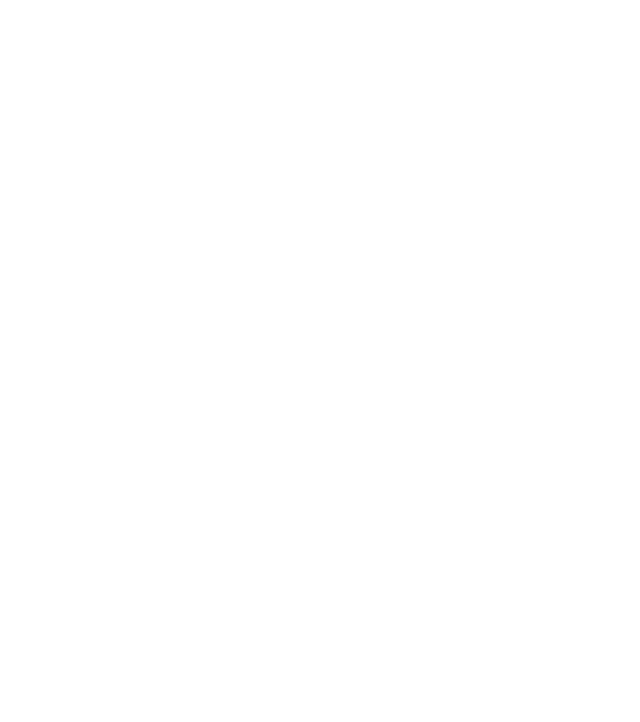
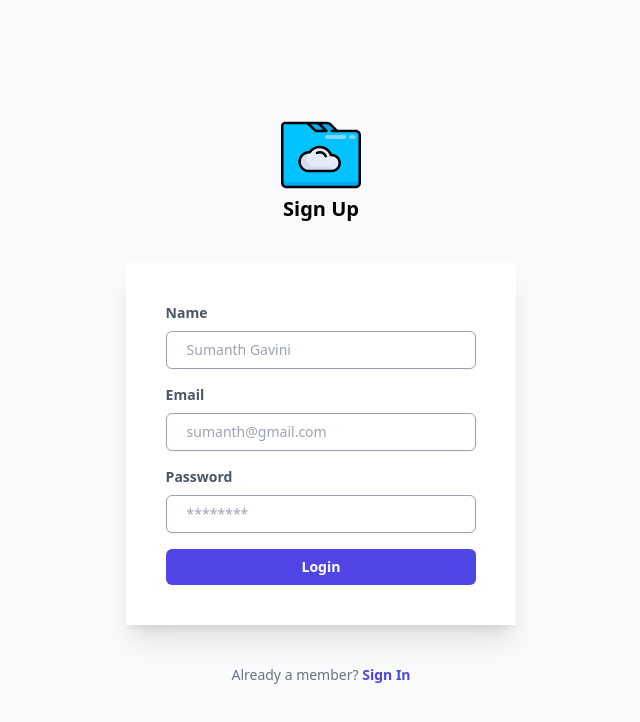
Before and after one commit to GaviniSumanth/Drive, a Nuxt app: page /signup in a window 1280 px wide. Before the commit this address had no page. Shown: the top 722 px of the page, without its empty margins (319-959 px from the left). Built offline with nearby package versions, Linux system fonts and the light colour scheme.

Commit message:
feat: signin and signup pages
Add signin and signup pages with basic styling and no functionality.
Add incomplete validation for the signin page.

```diff
--- /dev/null
+++ b/components/Logo.vue
@@ -0,0 +1,29 @@
+<template>
+  <svg xmlns="http://www.w3.org/2000/svg" viewBox="0 0 512 512" style="enable-background:new 0 0 512 512"
+    xml:space="preserve">
+    <path style="fill:#00aaf0"
+      d="m358.614 102.079-41.288-41.288a34.207 34.207 0 0 0-24.186-10.019H153.386v51.307h205.228z" />
+    <path style="fill:#00c3ff"
+      d="M232.421 102.079a25.657 25.657 0 0 1-18.14-7.513l-33.775-33.775a34.207 34.207 0 0 0-24.186-10.019H25.119c-9.446 0-17.102 7.656-17.102 17.102v367.699c0 14.168 11.485 25.653 25.653 25.653h444.66c14.168 0 25.653-11.485 25.653-25.653v-307.84c0-14.168-11.485-25.653-25.653-25.653H232.421z" />
+    <path style="fill:#00aaf0"
+      d="M478.33 427.023H33.67c-14.168 0-25.653-11.485-25.653-25.653v34.205c0 14.168 11.485 25.653 25.653 25.653h444.66c14.168 0 25.653-11.485 25.653-25.653V401.37c0 14.168-11.485 25.653-25.653 25.653z" />
+    <path style="fill:#7dd7ff"
+      d="M448.401 153.386h17.102c7.084 0 12.827-5.743 12.827-12.827s-5.743-12.827-12.827-12.827h-17.102c-7.084 0-12.827 5.743-12.827 12.827s5.743 12.827 12.827 12.827zM294.48 153.386h111.165c7.084 0 12.827-5.743 12.827-12.827s-5.743-12.827-12.827-12.827H294.48c-7.084 0-12.827 5.743-12.827 12.827s5.744 12.827 12.827 12.827z" />
+    <path style="fill:#e4eaf8"
+      d="M324.409 256c-1.483 0-2.941.098-4.391.221-10.513-29.988-38.991-51.528-72.569-51.528-26.77 0-50.327 13.683-64.114 34.422-1.424-.103-2.844-.217-4.295-.217-33.059 0-59.858 26.799-59.858 59.858s26.799 59.858 59.858 59.858h145.37c28.336 0 51.307-22.971 51.307-51.307-.001-28.336-22.971-51.307-51.308-51.307z" />
+    <path style="fill:#d5dced"
+      d="M311.582 332.96h-87.597c-31.542 0-59.311-23.468-61.848-54.907-1.165-14.439 2.82-27.894 10.287-38.771-31.327 3.449-55.386 31.048-53.091 63.787 2.222 31.711 30.143 55.545 61.932 55.545h130.317c7.084 0 12.827-5.743 12.827-12.827s-5.743-12.827-12.827-12.827z" />
+    <path
+      d="M478.33 94.063H361.935l-38.941-38.94c-7.974-7.975-18.576-12.367-29.855-12.367H25.119C11.268 42.756 0 54.024 0 67.875v367.699c0 18.566 15.105 33.67 33.67 33.67h444.66c18.566 0 33.67-15.105 33.67-33.67V127.733c0-18.566-15.105-33.67-33.67-33.67zm-253.6-35.274c6.995 0 13.572 2.725 18.518 7.671l27.603 27.602h-38.429a17.52 17.52 0 0 1-12.471-5.166l-30.109-30.108h34.888zm271.237 376.785c0 9.726-7.912 17.637-17.637 17.637H33.67c-9.725 0-17.637-7.911-17.637-17.637V67.875c0-5.01 4.076-9.086 9.086-9.086H156.32c6.995 0 13.572 2.725 18.518 7.671l33.775 33.775c6.359 6.359 14.814 9.862 23.807 9.862h57.781a8.017 8.017 0 0 0 5.686-13.667l-.015-.019-37.621-37.622h34.888c6.995 0 13.572 2.725 18.518 7.671l27.603 27.602h-14.852a8.017 8.017 0 0 0-8.017 8.017 8.017 8.017 0 0 0 8.017 8.017H478.33c9.725 0 17.637 7.911 17.637 17.637v307.841z" />
+    <path
+      d="M325.405 247.992c-13.349-30.927-43.959-51.315-77.957-51.315-26.957 0-52.088 12.705-68.118 34.206l-.291-.001c-37.426 0-67.875 30.448-67.875 67.875s30.448 67.875 67.875 67.875h145.37c32.711 0 59.324-26.612 59.324-59.324 0-32.379-26.076-58.782-58.328-59.316zm-.996 102.605H179.04c-28.585 0-51.841-23.256-51.841-51.841s23.256-51.841 51.841-51.841c1.017 0 2.122.08 3.293.166l.426.03a8.008 8.008 0 0 0 7.25-3.557c12.84-19.313 34.313-30.843 57.439-30.843 29.2 0 55.324 18.552 65.004 46.163a8.012 8.012 0 0 0 8.243 5.335c1.121-.095 2.44-.192 3.713-.192 23.871 0 43.29 19.42 43.29 43.29.001 23.869-19.418 43.29-43.289 43.29z" />
+    <path
+      d="M247.449 230.881c-7.058 0-13.892 1.423-20.314 4.23a8.016 8.016 0 1 0 6.42 14.691 34.502 34.502 0 0 1 13.893-2.887 34.763 34.763 0 0 1 31.846 20.832 8.02 8.02 0 0 0 7.349 4.806 8.015 8.015 0 0 0 7.34-11.231 50.791 50.791 0 0 0-46.534-30.441z" />
+  </svg>
+</template>
+
+<style>
+.nuxt-logo {
+  height: 180px;
+}
+</style>
--- a/components/NuxtLogo.vue
+++ /dev/null
@@ -1,19 +0,0 @@
-<template>
-  <svg
-    class="nuxt-logo"
-    viewBox="0 0 45 30"
-    fill="none"
-    xmlns="http://www.w3.org/2000/svg"
-  >
-    <path
-      d="M24.7203 29.704H41.1008C41.6211 29.7041 42.1322 29.5669 42.5828 29.3061C43.0334 29.0454 43.4075 28.6704 43.6675 28.2188C43.9275 27.7672 44.0643 27.2549 44.0641 26.7335C44.0639 26.2121 43.9266 25.6999 43.6662 25.2485L32.6655 6.15312C32.4055 5.70162 32.0315 5.32667 31.581 5.06598C31.1305 4.8053 30.6195 4.66805 30.0994 4.66805C29.5792 4.66805 29.0682 4.8053 28.6177 5.06598C28.1672 5.32667 27.7932 5.70162 27.5332 6.15312L24.7203 11.039L19.2208 1.48485C18.9606 1.03338 18.5864 0.658493 18.1358 0.397853C17.6852 0.137213 17.1741 0 16.6538 0C16.1336 0 15.6225 0.137213 15.1719 0.397853C14.7213 0.658493 14.3471 1.03338 14.0868 1.48485L0.397874 25.2485C0.137452 25.6999 0.000226653 26.2121 2.8053e-07 26.7335C-0.000226092 27.2549 0.136554 27.7672 0.396584 28.2188C0.656614 28.6704 1.03072 29.0454 1.48129 29.3061C1.93185 29.5669 2.44298 29.7041 2.96326 29.704H13.2456C17.3195 29.704 20.3239 27.9106 22.3912 24.4118L27.4102 15.7008L30.0986 11.039L38.1667 25.0422H27.4102L24.7203 29.704ZM13.0779 25.0374L5.9022 25.0358L16.6586 6.36589L22.0257 15.7008L18.4322 21.9401C17.0593 24.2103 15.4996 25.0374 13.0779 25.0374Z"
-      fill="#00DC82"
-    />
-  </svg>
-</template>
-
-<style>
-.nuxt-logo {
-  height: 180px;
-}
-</style>
--- /dev/null
+++ b/pages/signin.vue
@@ -0,0 +1,65 @@
+<template>
+    <div class="bg-[#F9FAFB] h-screen w-screen flex items-center">
+        <div class="h-max mx-auto flex flex-col items-center">
+            <Logo class="h-20 w-20" />
+            <h1 class="text-xl font-bold text-center pb-10">Sign in to your account</h1>
+            <form class="bg-white shadow-xl p-10 flex flex-col gap-4 text-sm" @submit.prevent="loginHandler">
+                <div>
+                    <label class="text-gray-600 font-bold inline-block pb-2" for="email">Email</label>
+                    <input class="border border-gray-400 focus:outline-slate-400 rounded-md w-full shadow-sm px-5 py-2"
+                        type="email" name="email" v-model="email" placeholder="name@example.com" required>
+                </div>
+                <div>
+                    <label class="text-gray-600 font-bold inline-block pb-2" for="password">Password</label>
+                    <input class="border border-gray-400 focus:outline-slate-400 rounded-md w-full shadow-sm px-5 py-2"
+                        type="password" name="password" v-model="password" placeholder="********" required>
+                </div>
+                <NuxtLink class="font-bold text-blue-600" to="/">Forgot password ?</NuxtLink>
+                <div>
+                    <input
+                        class="bg-[#4F46E5] w-full py-2 rounded-md text-white font-bold cursor-pointer hover:bg-[#181196]"
+                        type="submit" value="Login">
+                </div>
+            </form>
+            <p class="text-sm text-gray-500 mt-10">Not a member? <NuxtLink to="signup" class="text-[#4F46E5] font-bold">Sign
+                    Up</NuxtLink>
+            </p>
+        </div>
+    </div>
+</template>
+
+
+<script>
+export default {
+    name: 'Login',
+    data() {
+        return {
+            email: '',
+            password: '',
+        }
+    },
+    watch: {
+        email(value) {
+            if (this.validateEmail(value))
+                this.email = value;
+        },
+        password(value) {
+            if (this.validatePassword(value))
+                this.password = value;
+        }
+    },
+    methods: {
+        validateEmail(value) {
+            console.log(value);
+            return true;
+        },
+        validatePassword(value) {
+            console.log(value);
+            return true;
+        },
+        loginHandler() {
+            alert(`Email: ${this.email} Password: ${this.password}`)
+        }
+    }
+}
+</script>
--- /dev/null
+++ b/pages/signup.vue
@@ -0,0 +1,34 @@
+<template>
+    <div class="bg-[#F9FAFB] h-screen w-screen flex items-center">
+        <div class="h-max mx-auto flex flex-col items-center">
+            <Logo class="h-20 w-20" />
+            <h1 class="text-xl font-bold text-center pb-10">Sign Up</h1>
+            <div class="bg-white shadow-xl p-10 flex flex-col gap-4 text-sm">
+                <div>
+                    <label class="text-gray-600 font-bold inline-block pb-2" for="name">Name</label>
+                    <input class="border border-gray-400 focus:outline-slate-400 rounded-md w-full shadow-sm px-5 py-2"
+                        type="text" name="name" placeholder="Sumanth Gavini" required>
+                </div>
+                <div>
+                    <label class="text-gray-600 font-bold inline-block pb-2" for="email">Email</label>
+                    <input class="border border-gray-400 focus:outline-slate-400 rounded-md w-full shadow-sm px-5 py-2"
+                        type="email" name="email" placeholder="sumanth@gmail.com" required>
+                </div>
+                <div>
+                    <label class="text-gray-600 font-bold inline-block pb-2" for="password">Password</label>
+                    <input class="border border-gray-400 focus:outline-slate-400 rounded-md w-full shadow-sm px-5 py-2"
+                        type="password" name="password" placeholder="********" required>
+                </div>
+                <div>
+                    <input
+                        class="bg-[#4F46E5] w-full py-2 rounded-md text-white font-bold cursor-pointer hover:bg-[#181196]"
+                        type="submit" value="Login">
+                </div>
+            </div>
+            <p class="text-sm text-gray-500 mt-10">Already a member? <NuxtLink to="signin" class="text-[#4F46E5] font-bold">
+                    Sign
+                    In</NuxtLink>
+            </p>
+        </div>
+    </div>
+</template>
```
